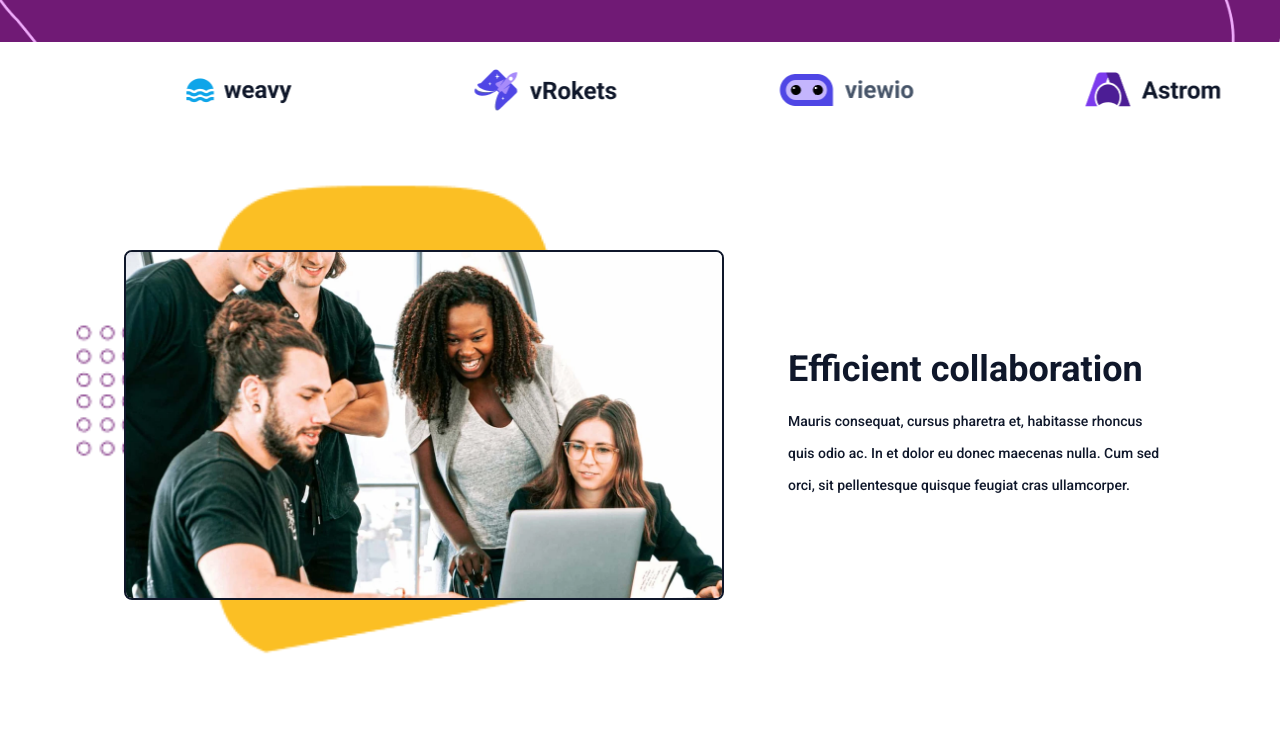
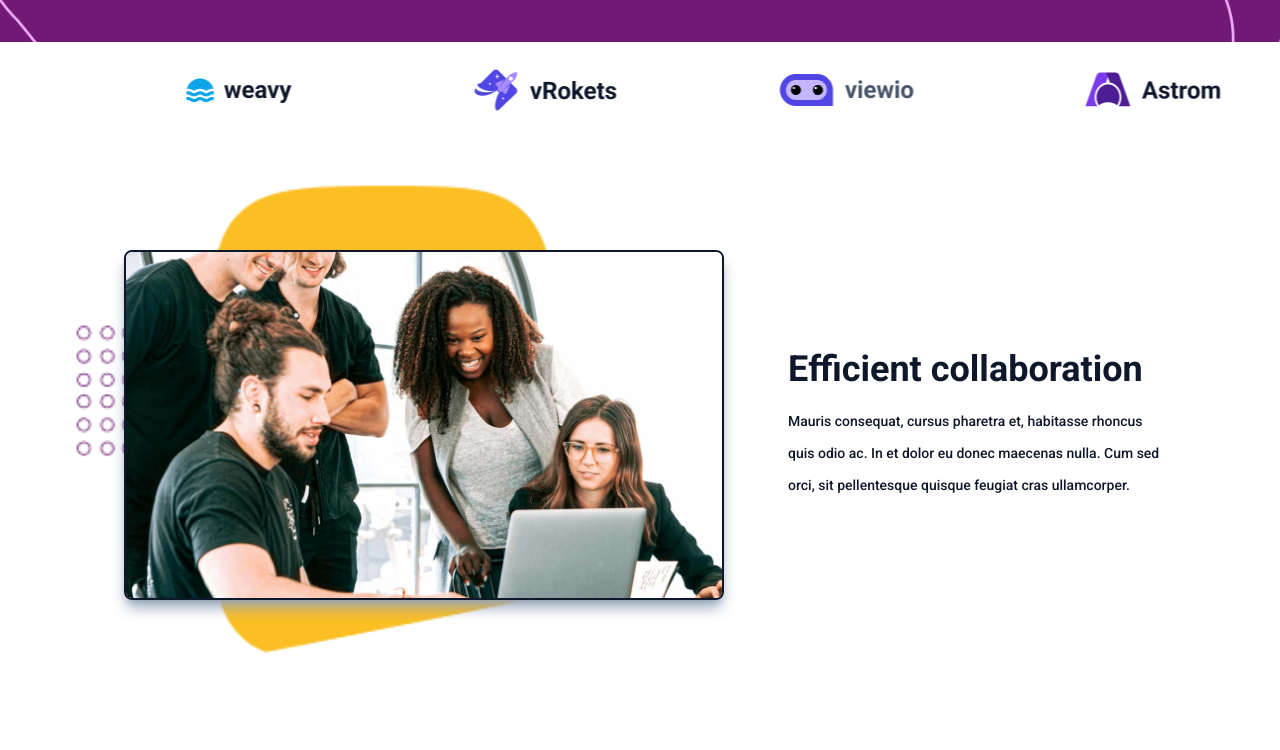
Before and after one commit to benser22/Landing_tool-design, a React (Vite) app: page / in a window 1280 px wide. Shown: the part 418-1168 px from the top of the page. Built offline with nearby package versions, Linux system fonts and the light colour scheme.

Commit message:
Change(styles): section first styles changed

```diff
--- a/src/components/Sections/Products.jsx
+++ b/src/components/Sections/Products.jsx
@@ -14,7 +14,7 @@ function Products() {
             <img
               src={data['section-products'].pic2.url}
               alt={data['section-products'].pic2.alt}
-              className="object-cover w-[70vw] h-[50vw] sm:h-[35vw] xl:max-w-[600px] xl:max-h-[350px] rounded-lg border-2 border-blue-gray_Custom"
+              className="object-cover w-[70vw] h-[50vw] sm:h-[35vw] xl:max-w-[600px] xl:max-h-[350px] rounded-lg border-2 border-blue-gray_Custom shadow-lg shadow-blue-lightgray_Custom"
             />
           </div>
           <div className="text-center sm:text-start sm:max-w-[30vw]">
```
